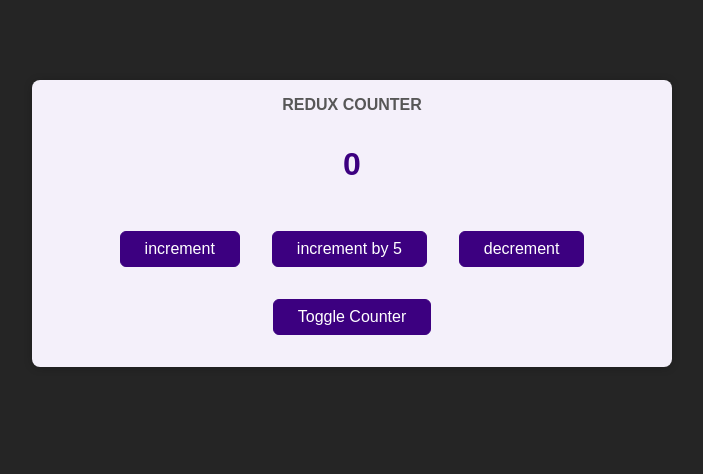
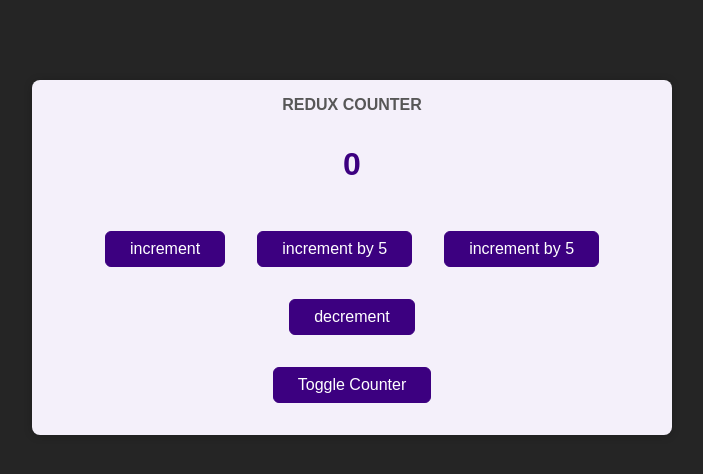
Before and after one commit to jyb1798/Reactredux, a React (Create React App) app: page / in a window 1280 px wide. Shown: the top 474 px of the page, without its empty margins (288-991 px from the left). Built offline with nearby package versions, Linux system fonts and the light colour scheme.

Commit message:
Add : input 값으로 counter 만들기

```diff
--- a/src/components/Counter.js
+++ b/src/components/Counter.js
@@ -14,6 +14,10 @@ const Counter = () => {
   const incrementby5Handler = () => {
     dispatch({ type: "incrementby5" });
   };
+
+  const increseHandler = () => {
+    dispatch({ type: "increase", amount: 10 });
+  };
   const decrementHandler = () => {
     dispatch({ type: "decrement" });
   };
@@ -25,6 +29,7 @@ const Counter = () => {
       <div>
         <button onClick={incrementHandler}>increment</button>
         <button onClick={incrementby5Handler}>increment by 5</button>
+        <button onClick={increseHandler}>increment by 5</button>
         <button onClick={decrementHandler}>decrement</button>
       </div>
       <button onClick={toggleCounterHandler}>Toggle Counter</button>
--- a/src/store/index.js
+++ b/src/store/index.js
@@ -6,6 +6,9 @@ const counterReducer = (state = { counter: 0 }, action) => {
   }
   if (action.type === "incrementby5") {
     return { counter: state.counter + 5 };
+  }
+  if (action.type === "increase") {
+    return { counter: state.counter + action.amount };
   }
   if (action.type === "decrement") {
     return { counter: state.counter - 1 };
```
